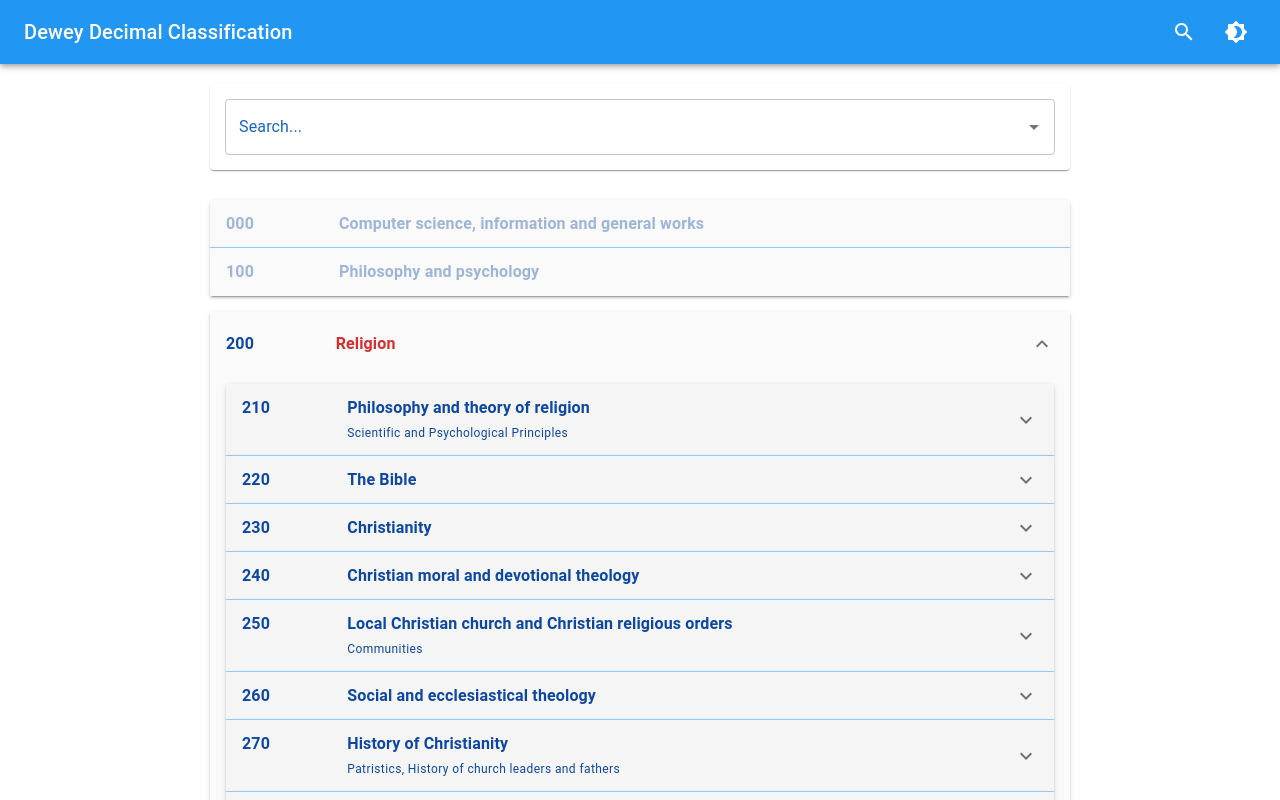
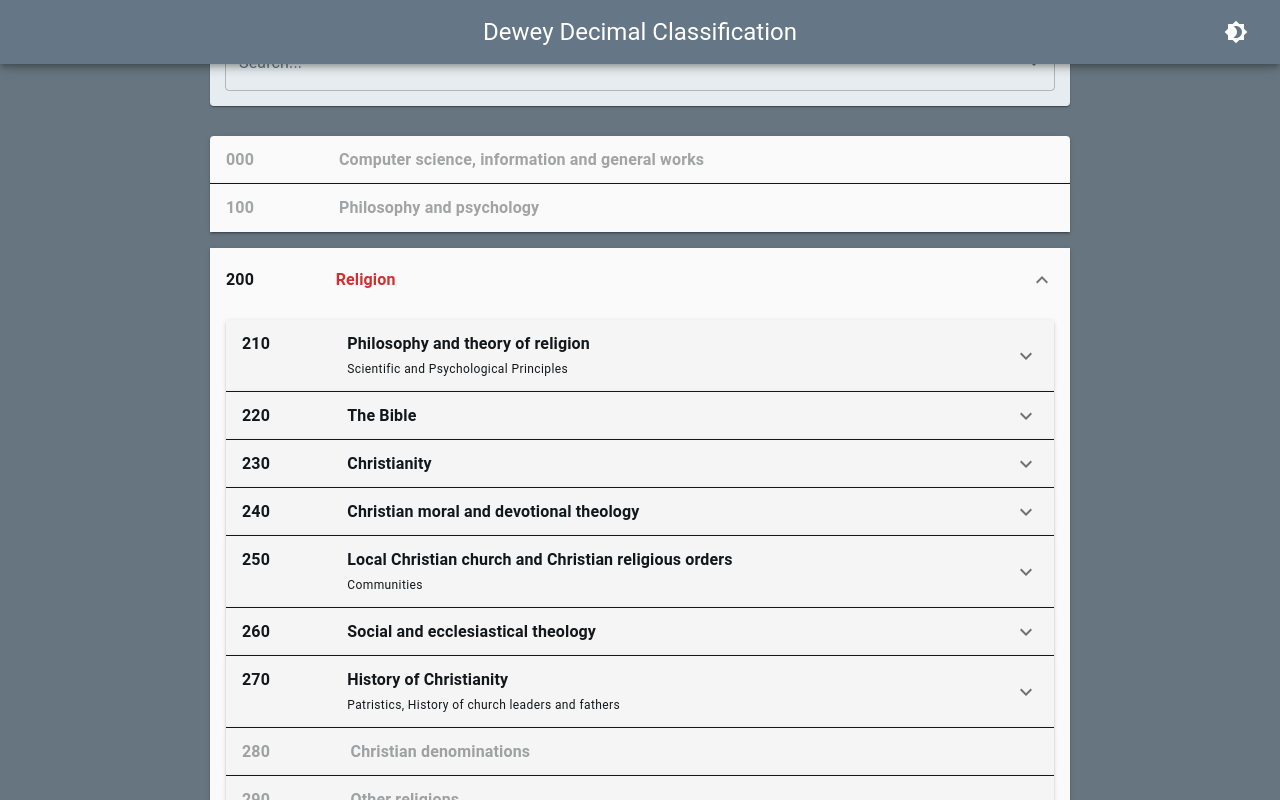
Before and after one commit to AdrianMetlenko/DDC, a React (Create React App) app: page / in a window 1280 px wide. Shown: the top 800 px of the page. Built offline with nearby package versions, Linux system fonts and the light colour scheme.

Commit message:
UI progress

```diff
--- a/src/App.tsx
+++ b/src/App.tsx
@@ -1,15 +1,31 @@
 import React, {useContext, useEffect, useMemo, useState} from 'react';
 import {
     CssBaseline,
-    TextField, Autocomplete, Paper, PaletteMode, createTheme, ThemeProvider
+    TextField, Autocomplete, Paper, PaletteMode, createTheme, ThemeProvider, PaletteColorOptions, ThemeOptions
 } from '@mui/material';
 import ddcJson from './ddc.json'
-import {amber, blue, deepOrange, grey} from "@mui/material/colors";
+import {amber, blue, deepOrange, grey, indigo} from "@mui/material/colors";
 import {Helmet} from 'react-helmet'
 import {ddcCode, searchOption} from "./types/types";
 import {flatten} from "./functions/FlattenSearchOptions";
 import {createAccordion} from "./functions/CreateAccordionsRecursive";
 import TopBar from "./components/TopBar";
+
+const dark_mode = [
+    '#E6EEF8',
+    '#A1A5AB',
+    '#272C4A',
+    '#222845',
+    '#1A2039'
+]
+
+const light_mode = [
+    '#FFFFFF',
+    '#E6ECF0',
+    '#657786',
+    '#66757F',
+    '#14171A'
+]
 
 const getDesignTokens = (mode: PaletteMode) => ({
     palette: {
@@ -17,28 +33,36 @@ const getDesignTokens = (mode: PaletteMode) => ({
         ...(mode === 'light'
             ? {
                 // palette values for light mode
-                primary: blue,
-                divider: blue[200],
+                primary: {
+                    main: light_mode[2]
+                },
+                divider: light_mode[4],
+                background: {
+                    default: light_mode[3],
+                    paper: light_mode[1],
+                },
                 text: {
-                    primary: blue[900],
-                    secondary: blue[800],
+                    primary: light_mode[4],
+                    secondary: light_mode[3],
                 },
             }
             : {
                 // palette values for dark mode
-                primary: deepOrange,
-                divider: deepOrange[700],
+                primary: {
+                    main: dark_mode[2]
+                },
+                divider: dark_mode[4],
                 background: {
-                    default: deepOrange[900],
-                    paper: deepOrange[900],
+                    default: dark_mode[3],
+                    paper: dark_mode[2],
                 },
                 text: {
-                    primary: '#fff',
-                    secondary: grey[500],
+                    primary: dark_mode[1],
+                    secondary: dark_mode[2],
                 },
             }),
     },
-});
+} as ThemeOptions);
 
 const ColorModeContext = React.createContext({toggleColorMode: () => {}})
 export const useColorModeContext = () => useContext(ColorModeContext);
@@ -74,6 +98,7 @@ function App() {
     return (
         <ColorModeContext.Provider value={colorMode}>
             <ThemeProvider theme={theme}>
+                <TopBar/>
                 <div style={{
                     background: theme.palette.background.default,
                     height: '100vh',
@@ -85,7 +110,7 @@ function App() {
                         <title>{"DDC Index"}</title>
                     </Helmet>
                     <CssBaseline/>
-                    <TopBar/>
+
                     <div style={{
                         textAlign: 'center',
                         paddingLeft: 20,
--- a/src/components/TopBar.tsx
+++ b/src/components/TopBar.tsx
@@ -6,22 +6,17 @@ function TopBar() {
     const colorMode = useColorModeContext()
     const theme = useTheme()
     return (
-        <AppBar position="static">
-            <Toolbar>
-                <Typography
-                    variant="h6"
-                    noWrap
-                    component="div"
-                    sx={{flexGrow: 1, display: {xs: 'none', sm: 'block'}}}
-                >
+        <AppBar position="fixed" elevation={5}>
+            <Toolbar style={{width: '100%'}}>
+                <div style={{flex: 1}}/>
+                <Typography variant="h5" style={{flex: 1, textAlign: 'center'}}>
                     Dewey Decimal Classification
                 </Typography>
-                <IconButton size="large" aria-label="search" color="inherit">
-                    <Search/>
-                </IconButton>
-                <IconButton sx={{ml: 1}} onClick={colorMode.toggleColorMode} color="inherit">
-                    {theme.palette.mode === 'dark' ? <Brightness7/> : <Brightness4/>}
-                </IconButton>
+                <div style={{flex: 1, display: 'flex'}}>
+                    <IconButton style={{marginLeft: 'auto'}} onClick={colorMode.toggleColorMode} color="inherit">
+                        {theme.palette.mode === 'dark' ? <Brightness7/> : <Brightness4/>}
+                    </IconButton>
+                </div>
             </Toolbar>
         </AppBar>
     )
```
Also changed, not shown: 1 other file (tests, documents, lock files or other folders).
